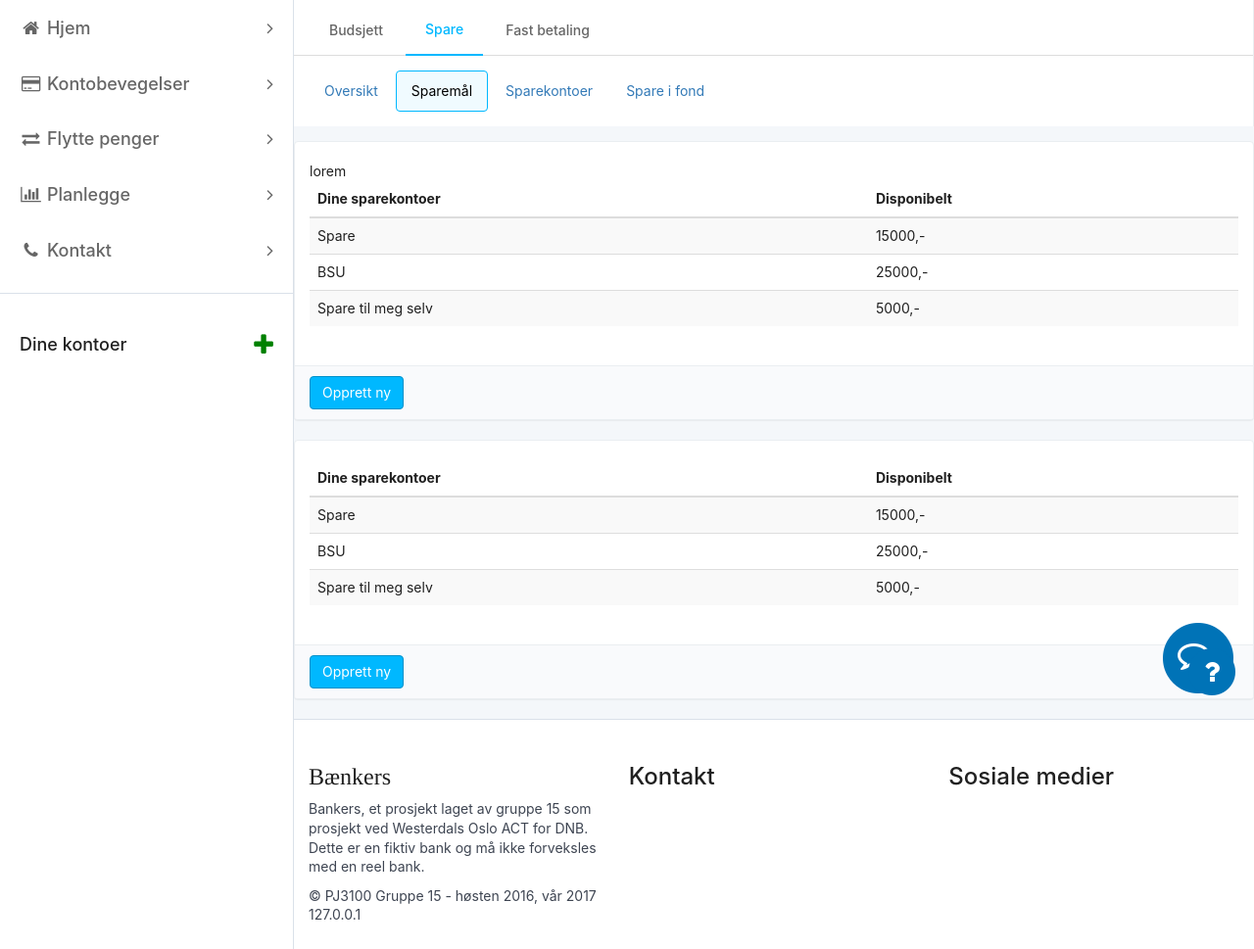
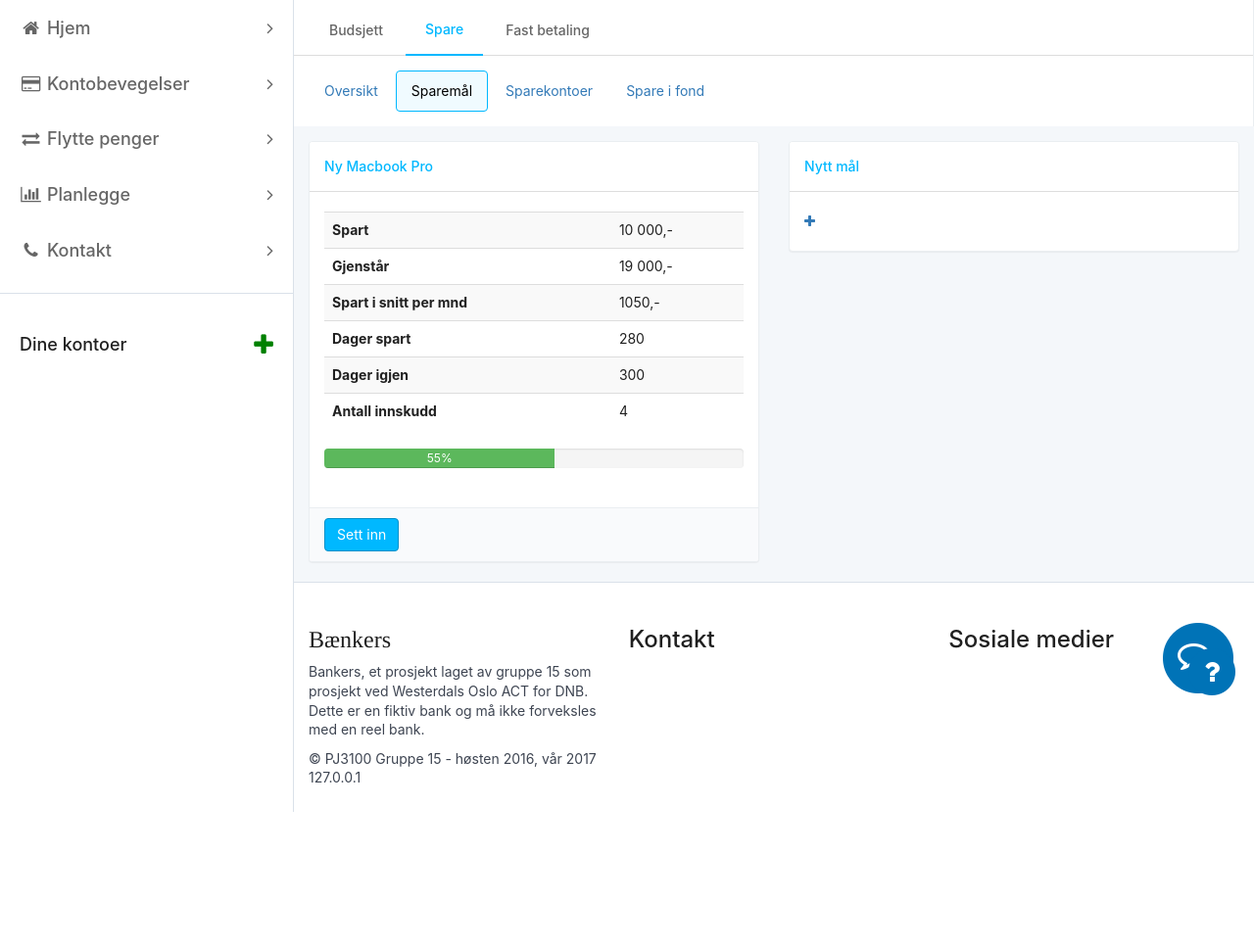
Before and after one commit to MathiasOki/Bankers, a PHP site: page /savings.php in a window 1280 px wide, after a click on "Sparemål". Shown: the part 70-1039 px from the top of the page at 98% size. After the commit the page ends 899 px from the top, so only its background shows below. Run offline with PHP 8.4, Linux system fonts and the light colour scheme; the visitor is signed in with stand-in values (Sample User, id 1); data that the repository does not hold is empty; some web fonts are replaced.

Commit message:
Started on sparemål

```diff
--- a/savings.php
+++ b/savings.php
@@ -51,7 +51,6 @@
 		</div>
 		<div class="container-fluid padding-top">
 				<div class="row">
-		            <!--<div class="col-md-12">-->
 						<div class="tab-content">
 							<div class="tab-pane panel-form active" id="oversikt">
 								<div class="col-md-12">
@@ -134,7 +133,32 @@
 											Sparing i fond
 										</div><!--end panel heading-->
 										<div class="panel-body">
-
+											<table class="table table-striped">
+												<thead>
+													<tr>
+														<th>Fond</th>
+														<th>Verdi</th>
+													</tr>
+												</thead><!--end table head-->
+												<tbody>
+														<tr>
+															<td>DNB Aktiv 10</td>
+															<td>123</td>
+														</tr>
+														<tr>
+															<td>DNB Aktiv 30</td>
+															<td>125</td>
+														</tr>
+														<tr>
+															<td>DNB Aktiv 50</td>
+															<td>131</td>
+														</tr>
+														<tr>
+															<td>DNB Aktiv 60</td>
+															<td>135</td>
+														</tr>
+												</tbody><!--end table body-->
+											</table><!--end table-->
 										</div><!--end panel body-->
 										<div class="panel-footer">
 											<div class="row">
@@ -147,76 +171,73 @@
 								</div>
 							</div><!--end tab pane-->
 							<div class="tab-pane panel-form" id="sparemal">
+								<div class="col-md-6">
 									<div class="panel panel-default">
+										<div class="panel-heading">
+											Ny Macbook Pro
+										</div><!--end panel heading-->
 										<div class="panel-body">
-										lorem
 											<table class="table table-striped">
-											<thead>
-												<tr>
-													<th>Dine sparekontoer</th>
-													<th>Disponibelt</th>
-												</tr>
-											</thead>
 												<tbody>
 													<tr>
-														<td>Spare</td>
-														<td>15000,-</td>
+														<th>Spart</th>
+														<td>10 000,-</td>
 													</tr>
 													<tr>
-														<td>BSU</td>
-														<td>25000,-</td>
+														<th>Gjenstår</th>
+														<td>19 000,-</td>
 													</tr>
 													<tr>
-														<td>Spare til meg selv</td>
-														<td>5000,-</td>
+														<th>Spart i snitt per mnd</th>
+														<td>1050,-</td>
+													</tr>
+													<tr>
+														<th>Dager spart</th>
+														<td>280</td>
+													</tr>
+													<tr>
+														<th>Dager igjen</th>
+														<td>300</td>
+													</tr>
+													<tr>
+														<th>Antall innskudd</th>
+														<td>4</td>
 													</tr>
 												</tbody>
 											</table>
+											<div class="row">
+												<div class="col-md-12">
+													<div class="progress">
+														  <div class="progress-bar progress-bar-success" role="progressbar" aria-valuenow="60" aria-valuemin="0" aria-valuemax="100" style="width: 55%;">
+														    55%
 														  </div>
+													</div>
+												</div>
+											</div><!--end row-->
+										</div><!--end panel body-->
 										<div class="panel-footer">
 											<div class="row">
 												<div class="col-md-10 col-md-offset-0">
-												<button type="submit" class="btn btn-bankers">Opprett ny</button>
+													<button type="submit" class="btn btn-bankers">Sett inn</button>
 												</div>
+											</div><!--end row-->
+										</div><!--end panel footer-->
+									</div><!--end panel-->
 								</div>
-									</div>
-								</div>
+								<div class="col-md-6">
 									<div class="panel panel-default">
+										<div class="panel-heading">
+											Nytt mål
+										</div><!--end panel heading-->
 										<div class="panel-body">
-										<table class="table table-striped">
-											<thead>
-												<tr>
-													<th>Dine sparekontoer</th>
-													<th>Disponibelt</th>
-												</tr>
-											</thead>
-											<tbody>
-													<tr>
-														<td>Spare</td>
-														<td>15000,-</td>
-													</tr>
-													<tr>
-														<td>BSU</td>
-														<td>25000,-</td>
-													</tr>
-													<tr>
-														<td>Spare til meg selv</td>
-														<td>5000,-</td>
-													</tr>
-											</tbody>
-										</table>
-									</div>
-									<div class="panel-footer">
-										<div class="row">
-											<div class="col-md-10 col-md-offset-0">
-												<button type="submit" class="btn btn-bankers">Opprett ny</button>
-											</div>
-										</div>
-									</div>
+											<a href="addAccountOverview.php">
+												<i class="fa fa-plus fa-6"></i>
+											</a>
+										</div><!--end panel body-->
+									</div><!--end panel-->
 								</div>
 							</div><!--end tab pane-->
 						</div><!--end tab content-->
-		            <!--</div>-->
 		        </div>
 		</div>
         <?php
```
Lines whose indentation alone changed are shown as unchanged.
